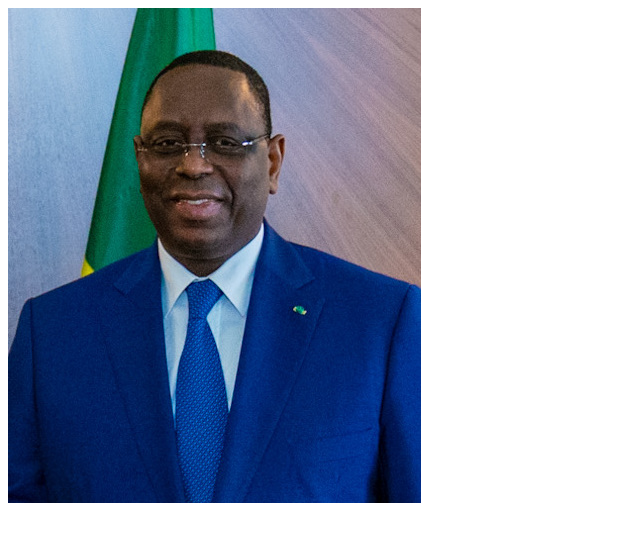
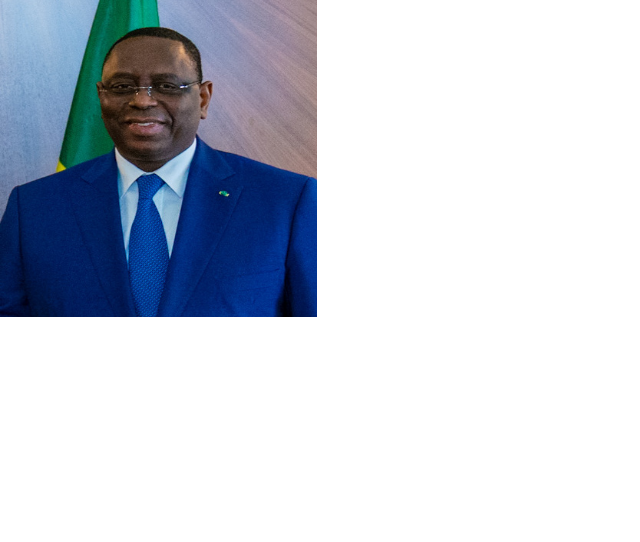
Before and after one commit to billodiallo/my-businesscard, a React (Create React App) app in the folder prject1/scrimsolo/digital-card/: page / in a window 1280 px wide. Shown: the top 542 px of the page, without its empty margins (0-640 px from the left). Built offline with nearby package versions, Linux system fonts and the light colour scheme.

Commit message:
Add image css properties

```diff
--- a/prject1/scrimsolo/digital-card/src/components/InfosApp.js
+++ b/prject1/scrimsolo/digital-card/src/components/InfosApp.js
@@ -1,8 +1,9 @@
 import macky from "../images/macky.jpg"
+import '../styles/styles.css'
 const Info = () => {
 return(
   <div>
-  <img src = {macky} alt= "m"/>
+  <img src = {macky} alt= "m" className="photo"/>
 
 </div>
 
--- /dev/null
+++ b/prject1/scrimsolo/digital-card/src/styles/styles.css
@@ -0,0 +1,13 @@
+
+body {
+    margin: 0;
+    font-family: Inter, sans-serif;
+    height: 100vh;
+}
+
+.photo {
+    width: 317px;
+    height: 317px;
+    top: 44px;
+    left: 116px;
+}
```
